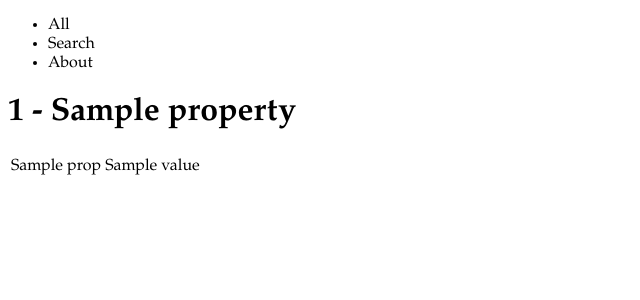
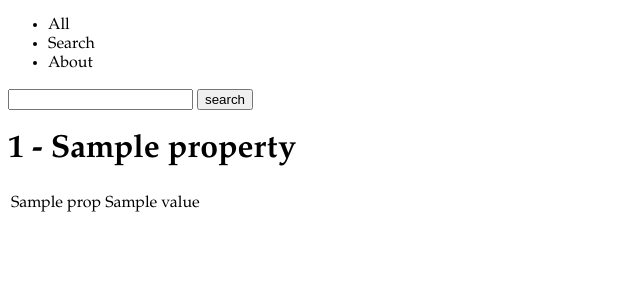
Before and after one commit to d0ugal/peps, a Flask app: template app/templates/base/index.html in a window 1280 px wide. Shown: the top 300 px of the page, without its empty margins (0-640 px from the left). Run offline with Flask 2, Linux system fonts and the light colour scheme; the template is opened without the code that fills it: most values are stand-ins (such as "Sample title", 1, 10 or a date in 2020); parts of the project's set-up code (start-up, migrations or seed data) failed here and were passed over.

Commit message:
Added search

```diff
--- a/app/templates/base/base.html
+++ b/app/templates/base/base.html
@@ -18,6 +18,11 @@
         <li>About</li>
       </ul>
 
+      <form action="/search/">
+        <input type="text" name="q" />
+        <input type="submit" value="search" />
+      </form>
+
       {% block content %}
 
       {% endblock %}
```
